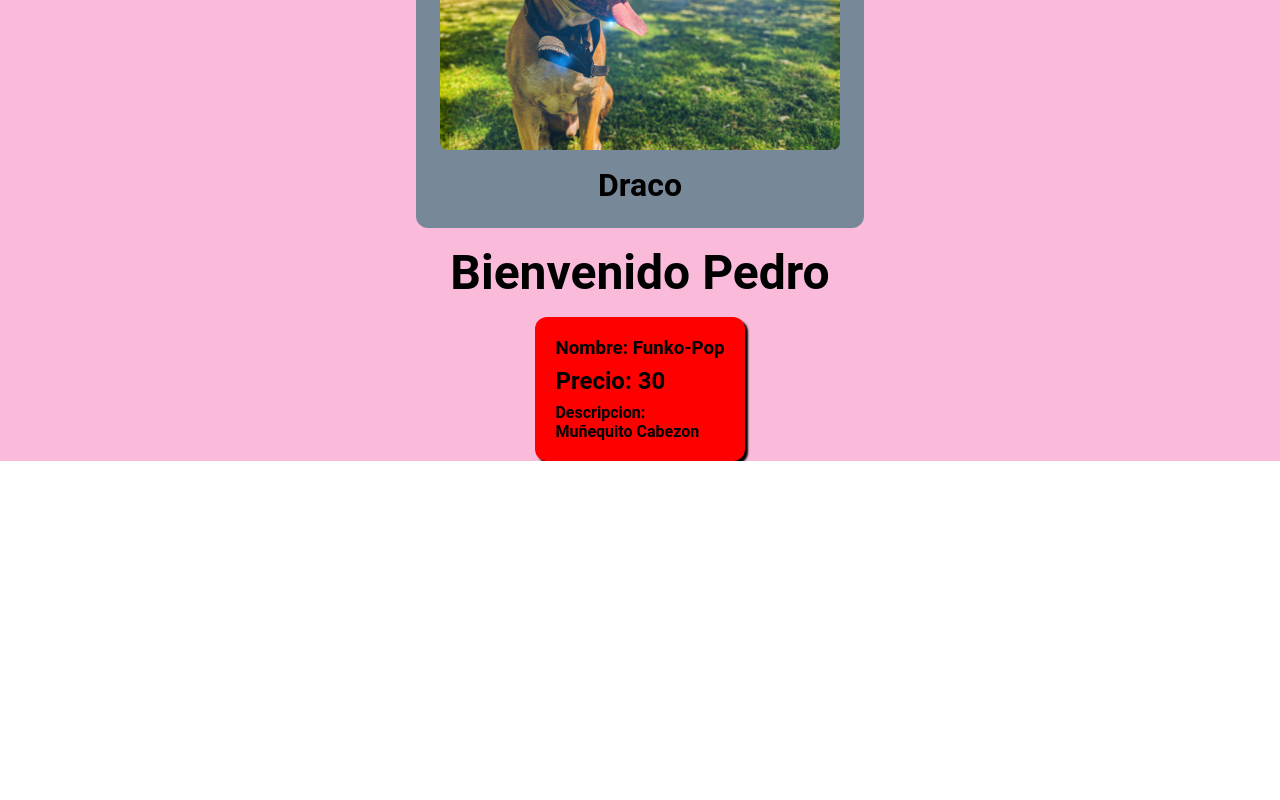
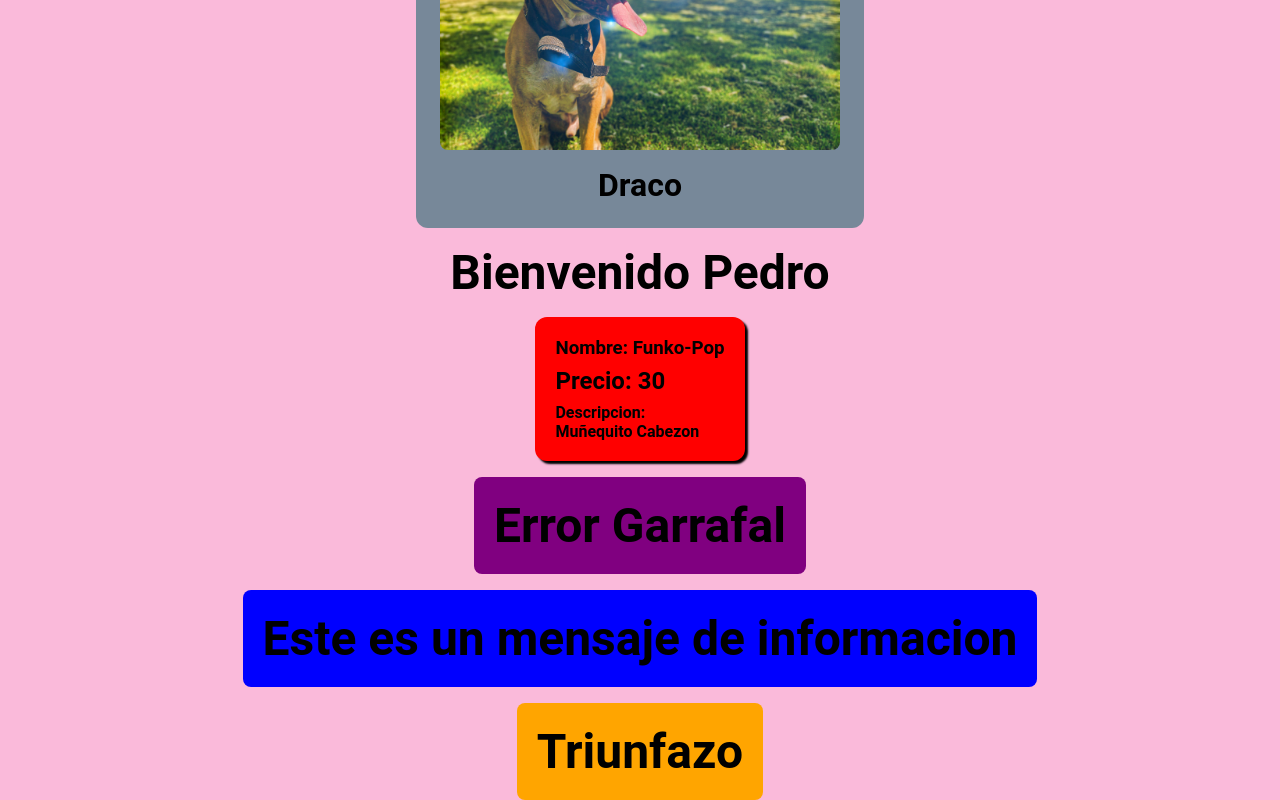
Before and after one commit to javier-ibanez-vizuete/react-components, a React (Vite) app: page / in a window 1280 px wide. Shown: the part 405-1205 px from the top of the page. Before the commit the page ends 866 px from the top, so only its background shows below. Built offline with nearby package versions, Linux system fonts and the light colour scheme.

Commit message:
feat(components):add a customizable alert message to components

```diff
--- a/src/App.jsx
+++ b/src/App.jsx
@@ -3,6 +3,7 @@ import { CustomButton } from "./components/CustomButton/CustomButton";
 import { Avatar } from "./components/Avatar/Avatar";
 import { WelcomeMessage } from "./components/WelcomeMessage/WelcomeMessage";
 import { Product } from "./components/Product/Product";
+import { Alert } from "./components/Alert/Alert";
 
 export const App = () => {
 	return (
@@ -12,6 +13,10 @@ export const App = () => {
 			<Avatar url={"/src/media/images/draco-sunshine.jpg"} name={"Draco"} />
 			<WelcomeMessage userName={"Pedro"} />
 			<Product productName={"Funko-Pop"} price={30} productDescription={"Muñequito Cabezon"} />
+			<Alert type={"error"} message={"Error Garrafal"} />
+			<Alert type={"info"} message={"Este es un mensaje de informacion"} />
+			<Alert type={"exito"} message={"Triunfazo"} />
+			<Alert type={"exito"} message={""} />
 		</>
 	);
 };
--- a/src/components/Alert/Alert.css
+++ b/src/components/Alert/Alert.css
@@ -0,0 +1,22 @@
+.alert-message {
+	align-self: center;
+	font-size: 3rem;
+	padding: 20px;
+	border-radius: 8px;
+}
+
+.h2-alert-message {
+	background-color: red;
+}
+
+.info-alert-message {
+	background-color: blue;
+}
+
+.error-alert-message {
+	background-color: purple;
+}
+
+.exito-alert-message {
+	background-color: orange;
+}
--- a/src/components/Alert/Alert.jsx
+++ b/src/components/Alert/Alert.jsx
@@ -0,0 +1,8 @@
+import "./Alert.css";
+
+export const Alert = ({ type, message }) => {
+	if (!message) {
+		return null;
+	}
+	return <h2 className={type ? `${type}-alert-message alert-message` : "h2-alert-message"}>{message}</h2>;
+};
```
